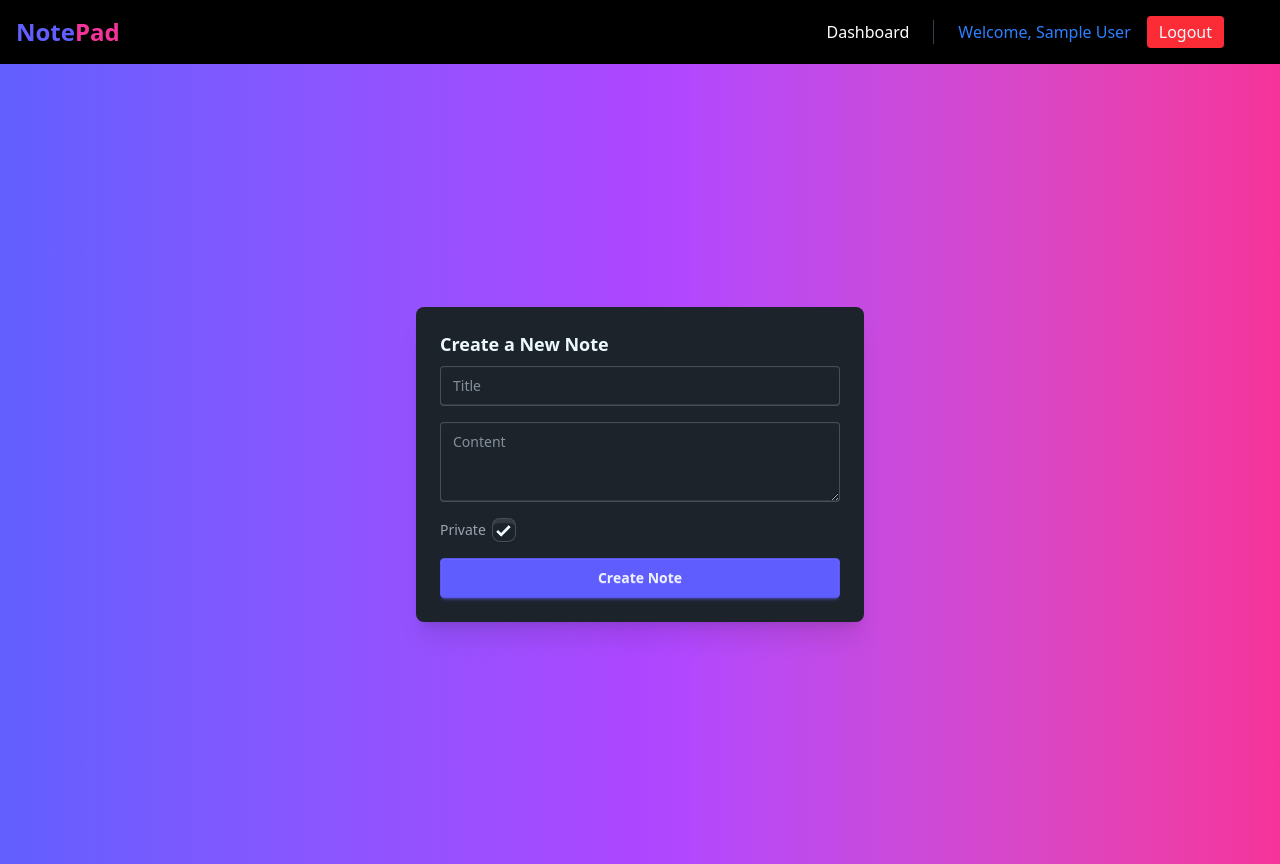
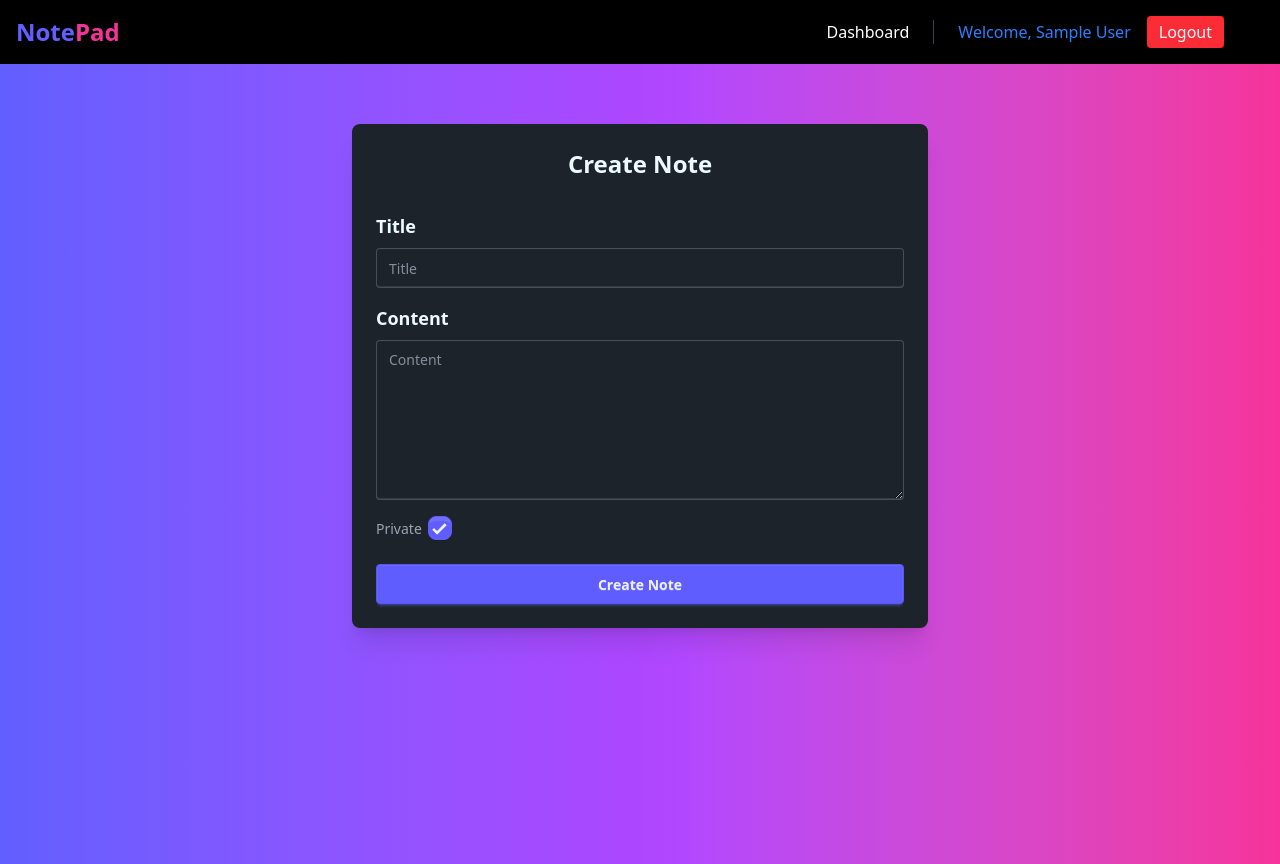
Before and after one commit to hmian01/notepad, a React (Vite) app in the folder frontend/: page /create in a window 1280 px wide. Built offline with nearby package versions, Linux system fonts and the light colour scheme; sample sign-in values are in the browser's storage.

Commit message:
reworked UI for notes, create, and dashboard

```diff
--- a/frontend/src/pages/Create.jsx
+++ b/frontend/src/pages/Create.jsx
@@ -32,25 +32,26 @@ export default function Create() {
   if (!user) return <p>Please sign in to create notes.</p>;
 
   return (
-    <div className="min-h-screen flex items-center justify-center bg-gradient-to-r from-indigo-500 via-purple-500 to-pink-500 p-6">
-      <div className="card w-full max-w-md bg-base-100 shadow-xl">
+      <div className="min-h-screen flex items-start justify-center bg-gradient-to-r from-indigo-500 via-purple-500 to-pink-500 p-15">
+      <div className="card w-full max-w-xl bg-base-100 shadow-xl">
         <div className="card-body">
-          <h2 className="card-title">Create a New Note</h2>
+            <h1 className="card-title text-2xl justify-center mb-6">Create Note</h1>
           {msg && <p className="text-red-500">{msg}</p>}
 
-          <form onSubmit={handleSubmit} className="flex flex-col gap-4">
+          <form onSubmit={handleSubmit} className="flex flex-col">
 
-            <input type="text" placeholder="Title" value={title} onChange={
-                    (e) => setTitle(e.target.value)
-                } className="input input-bordered w-full" required/>
-            <textarea placeholder="Content" value={content} onChange={
-                    (e) => setContent(e.target.value)
-                } className="textarea textarea-bordered w-full" required/>
+            <label className="block mb-2 text-lg font-semibold">Title</label>
+            <input type="text" placeholder="Title" value={title} onChange={(e) => setTitle(e.target.value)} className="input input-bordered w-full mb-4" required/>
+
+            <label className="block mb-2 text-lg font-semibold">Content</label>
+            <textarea placeholder="Content" value={content} onChange={(e) => setContent(e.target.value)} className="textarea textarea-bordered w-full h-40 mb-4"/>
+
             <label className="label cursor-pointer">
               <span className="label-text">Private</span>
-              <input type="checkbox" checked={isPrivate} onChange={() => setIsPrivate(!isPrivate)} className="checkbox"/>
+              <input type="checkbox" checked={isPrivate} onChange={() => setIsPrivate(!isPrivate)} className="checkbox checkbox-primary"/>
             </label>
-            <button type="submit" className="btn btn-primary w-full">Create Note</button>
+
+            <button type="submit" className="btn btn-primary w-full mt-6">Create Note</button>
 
           </form>
         </div>
--- a/frontend/src/pages/Dashboard.jsx
+++ b/frontend/src/pages/Dashboard.jsx
@@ -31,15 +31,18 @@ export default function Dashboard() {
         <div className="grid grid-cols-1 sm:grid-cols-2 lg:grid-cols-3 xl:grid-cols-4 gap-6">
           {notes.map(note => (
             <Link to={`/note/${note.id}`} className="block">
-              <div key={note.id} className="card bg-base-100 shadow-xl hover:shadow-2xl transition hover:scale-105 duration-200">
-                <div className="card-body">
+              <div key={note.id} className="card h-64 bg-base-200 shadow-xl hover:shadow-2xl transition hover:scale-105 duration-200">
+                <div className="card-body flex flex-col justify-between">
+
                   <h3 className="card-title justify-center">{note.title}</h3>
-
-                  <p className="text-white">{note.content}</p>
-
-                  <Link to={`/note/${note.id}/edit`} className="btn btn-sm absolute bottom-3 right-3 bg-indigo-600 hover:bg-indigo-700 text-white rounded-md px-3 py-1">
-                    Edit
-                  </Link>
+                  <div className="bg-base-100 p-4 rounded-2xl">
+                    <p className="text-sm text-white-300 line-clamp-5 break-words">{note.content}</p>
+                  </div>
+                  <div className="card-actions justify-end mt-2">
+                    <Link to={`/note/${note.id}/edit`} className="btn btn-sm bg-indigo-600 hover:bg-indigo-700 text-white rounded-md px-3 py-1">
+                      Edit
+                    </Link>
+                  </div>
 
                 </div>
               </div>
--- a/frontend/src/pages/Edit.jsx
+++ b/frontend/src/pages/Edit.jsx
@@ -48,28 +48,32 @@ export default function Create() {
     }
 
     return (
-        <div className="min-h-screen flex items-center justify-center bg-gradient-to-r from-indigo-500 via-purple-500 to-pink-500 p-6">
-        <div className="card w-full max-w-md bg-base-100 shadow-xl">
+        <div className="min-h-screen flex items-start justify-center bg-gradient-to-r from-indigo-500 via-purple-500 to-pink-500 p-15">
+        <div className="card w-full max-w-xl bg-base-100 shadow-xl">
             <div className="card-body">
-            <h2 className="card-title">Edit Note</h2>
+            <h1 className="card-title text-2xl justify-center mb-6">Edit Note</h1>
 
                 {loading?
-                    <p>Loading...</p>
+                    <div className="flex justify-center">
+                        <span className="loading loading-spinner loading-lg text-primary"></span>
+                    </div>
                     :
                     <form onSubmit={handleSubmit}>
-                        <label>Title</label>
-                        <input type="text" placeholder="Title" value={note.title} onChange={(e) => setNote({ ...note, title: e.target.value })} className="input input-bordered w-full" required/>
+                        <label className="block mb-2 text-lg font-semibold">Title</label>
+                        <input type="text" placeholder="Title" value={note.title} onChange={(e) => setNote({ ...note, title: e.target.value })} className="input input-bordered w-full mb-4" required/>
 
-                        <label>Content</label>
-                        <textarea placeholder="Content" value={note.content} onChange={(e) => setNote({ ...note, content: e.target.value })} className="textarea textarea-bordered w-full" required/>
+                        <label className="block mb-2 text-lg font-semibold">Content</label>
+                        <textarea placeholder="Content" value={note.content} onChange={(e) => setNote({ ...note, content: e.target.value })} className="textarea textarea-bordered w-full h-40 mb-4"/>
 
                         <label className="label cursor-pointer">
                             <span className="label-text">Private</span>
-                            <input type="checkbox" checked={note.isPrivate} onChange={(e) => setNote({ ...note, isPrivate: e.target.checked })} className="checkbox"/>
+                            <input type="checkbox" checked={note.isPrivate} onChange={(e) => setNote({ ...note, isPrivate: e.target.checked })} className="checkbox checkbox-primary"/>
                         </label>
 
-                        <button className="btn" onClick={() => navigate(`/note/${id}`)}>Cancel</button>
-                        <button type="submit" className="btn btn-primary w-full">Save</button>
+                        <div className="card-actions justify-end mt-6">
+                            <button className="btn btn-ghost" onClick={() => navigate(`/note/${id}`)}>Cancel</button>
+                            <button type="submit" className="btn btn-primary">Save</button>
+                        </div>
                     </form>
                 }
             </div>
--- a/frontend/src/pages/Note.jsx
+++ b/frontend/src/pages/Note.jsx
@@ -1,6 +1,6 @@
 
 import "../index.css";
-import { useParams } from "react-router-dom";
+import { Link, useParams } from "react-router-dom";
 import { useState, useEffect } from "react";
 import { getNote } from "../api/notesApi";
 
@@ -18,16 +18,26 @@ export default function Note() {
 
 
     return (
-        <div className="min-h-screen flex items-start justify-center pt-10 bg-gradient-to-r from-indigo-500 via-purple-500 to-pink-500">
-        <div className="card w-96 bg-black shadow-xl rounded-2xl">
+        <div className="min-h-screen flex items-start justify-center bg-gradient-to-r from-indigo-500 via-purple-500 to-pink-500 p-15">
+        <div className="card w-full max-w-xl bg-base-200 shadow-xl">
         <div className="card-body">
             {note? (
             <>
-                <h2 className="card-title justify-center">{note.title}</h2>
-                <p className="">{note.content}</p>
+            <h1 className="card-title text-3xl text-primary justify-center mb-6">{note.title}</h1>
+                <div className="bg-base-100 p-4 rounded-2xl">
+                    <p className="text-center break-words leading-relaxed">{note.content}</p>
+                </div>
+                <div className="card-actions justify-end mt-5">
+                    <Link to={`/note/${note.id}/edit`} className="btn btn-primary">
+                        Edit
+                    </Link>
+                </div>
             </>
             ) : (
-            <p>Loading...</p> )}
+            <div className="flex justify-center">
+                <span className="loading loading-spinner loading-lg text-primary"></span>
+            </div>
+            )}
         </div>
         </div>
         </div>
```
